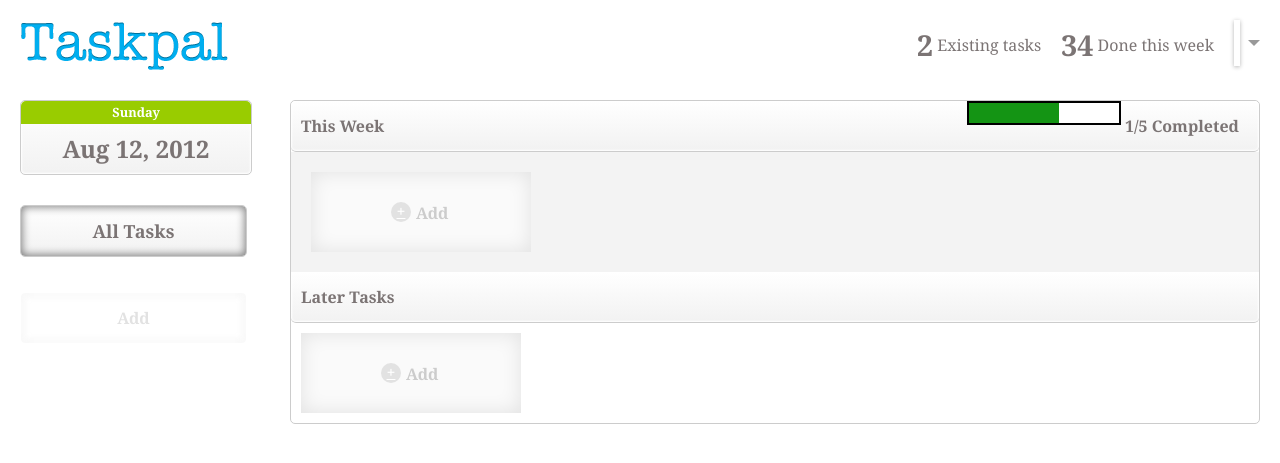
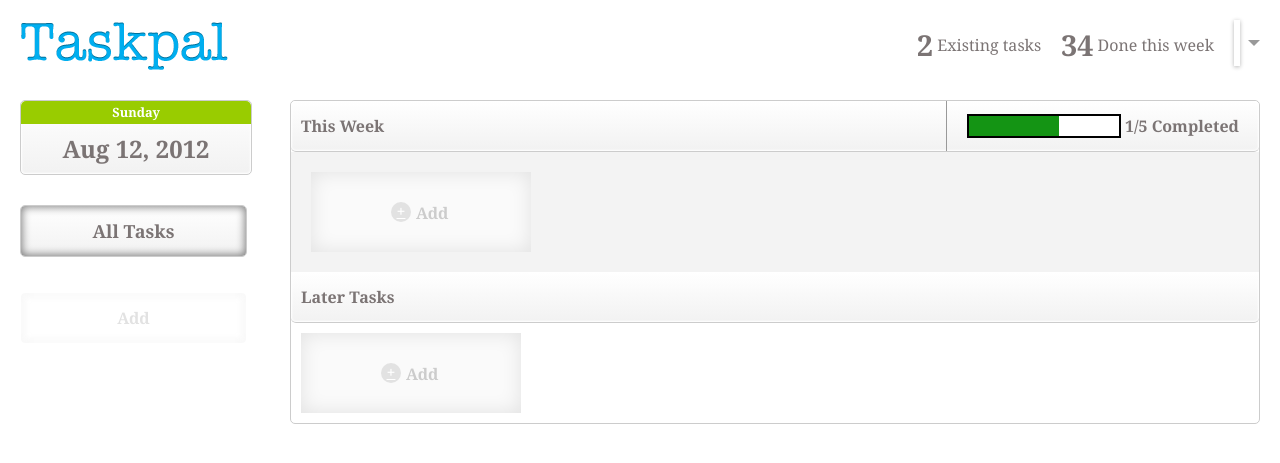
Before and after one commit to hrawat/t_b, a PHP site: page /index_main.html in a window 1280 px wide. Shown: the top 463 px of the page. Run offline with PHP 8.4, Linux system fonts and the light colour scheme.

Commit message:
Some more fix for progress bar

```diff
--- a/src/client/html/index_main.html
+++ b/src/client/html/index_main.html
@@ -288,7 +288,7 @@
 
     	This Week
 
-    	 <div  style="float: right; display: block; padding-right: 20px"  >
+    	 <div  style="float: right; display: block; padding: 0 20px; border-left:1px solid #999;"  >
         <div id="thisWeekProgressBarId" class="progressBar" style="display: inline-block;">
             <div></div>
         </div>
--- a/src/client/html/style/main_style.css
+++ b/src/client/html/style/main_style.css
@@ -608,6 +608,7 @@ right: 25px;
     padding: 0px;
     width: 150px;
     border: 2px solid #000000;
+	margin-top:13px;
 }
 
 .progressBar div {
```
